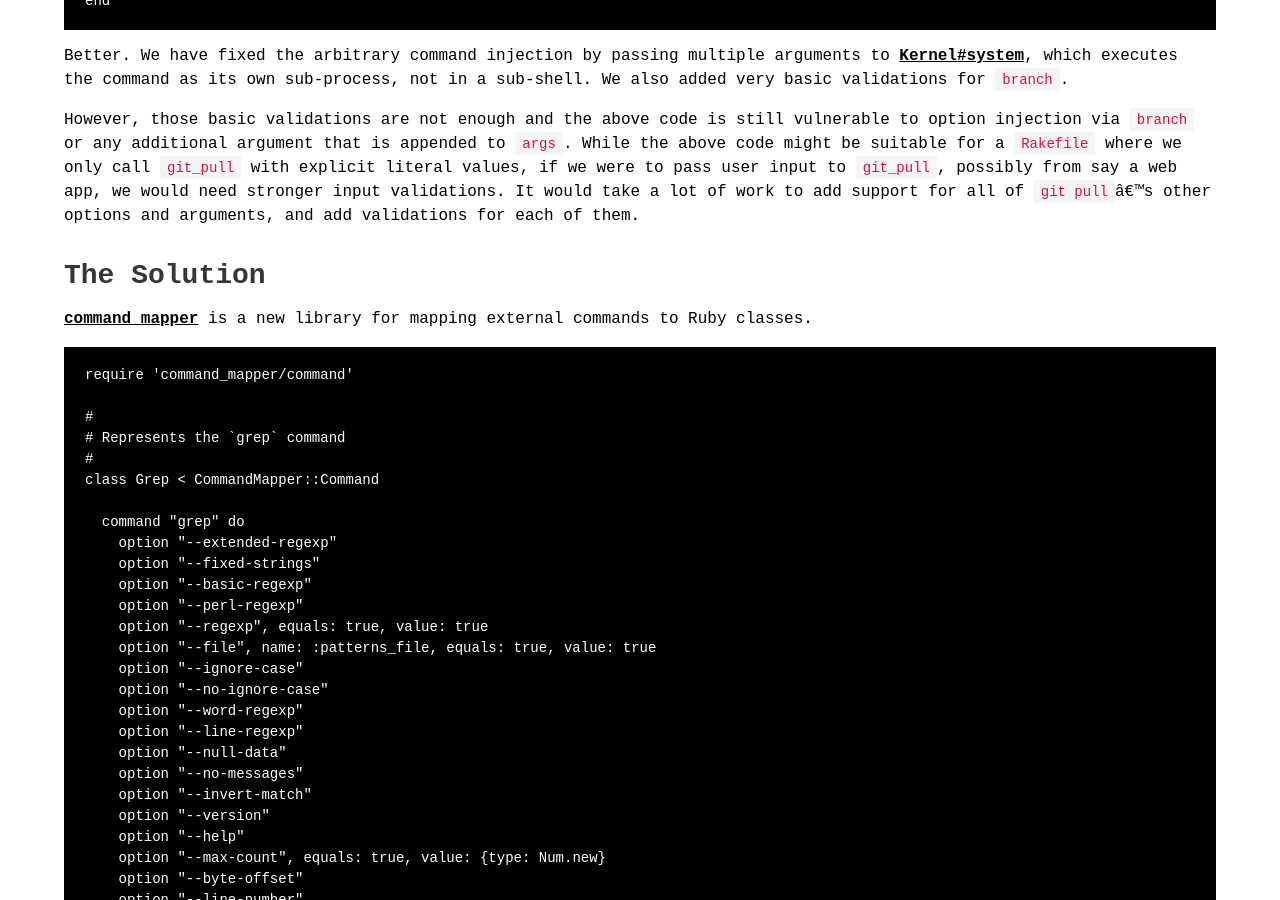
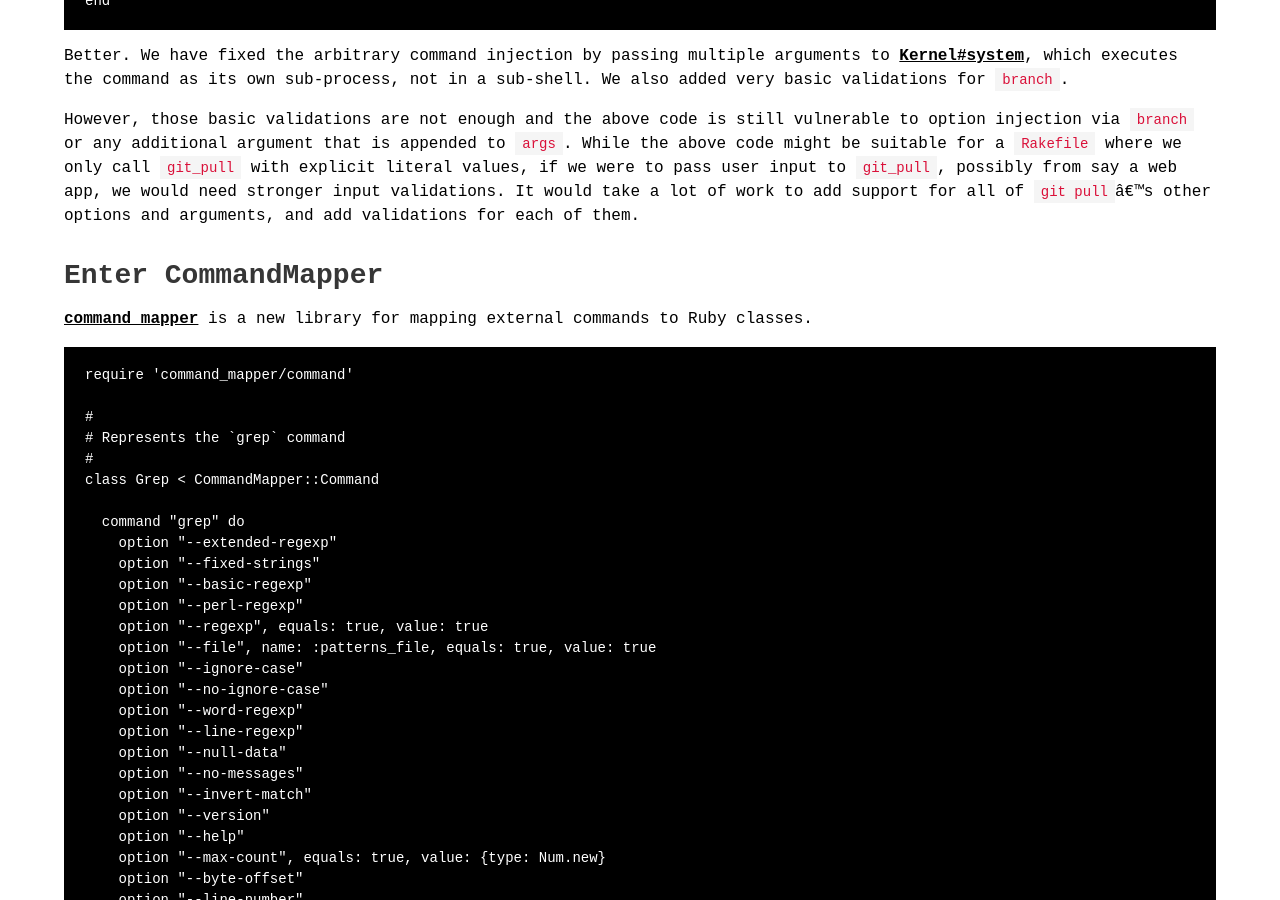
Before and after one commit to postmodern/postmodern.github.io, a Jekyll site: the page built from blog/_posts/2021-11-25-introducing-command-mapper.md, in a window 1280 px wide and 900 px high, scrolled down 1002 px. Built offline with Jekyll 4.4.1, drawn with Linux system fonts in a browser that asks for light colours.

Commit message:
Better section title.

```diff
--- a/blog/_posts/2021-11-25-introducing-command-mapper.md
+++ b/blog/_posts/2021-11-25-introducing-command-mapper.md
@@ -56,7 +56,7 @@ user input to `git_pull`, possibly from say a web app, we would need stronger
 input validations. It would take a lot of work to add support for all of
 `git pull`'s other options and arguments, and add validations for each of them.
 
-## The Solution
+## Enter CommandMapper
 
 [command_mapper] is a new library for mapping external commands to Ruby classes.
 
```
